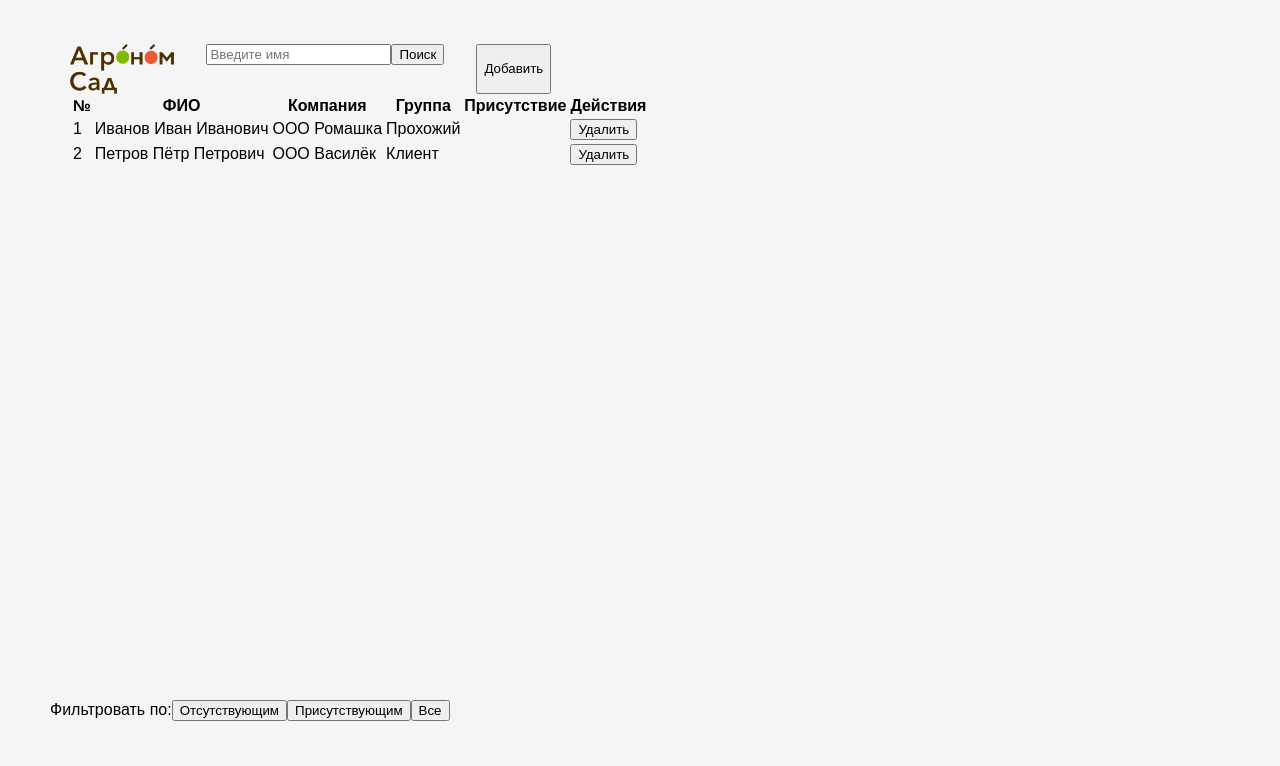
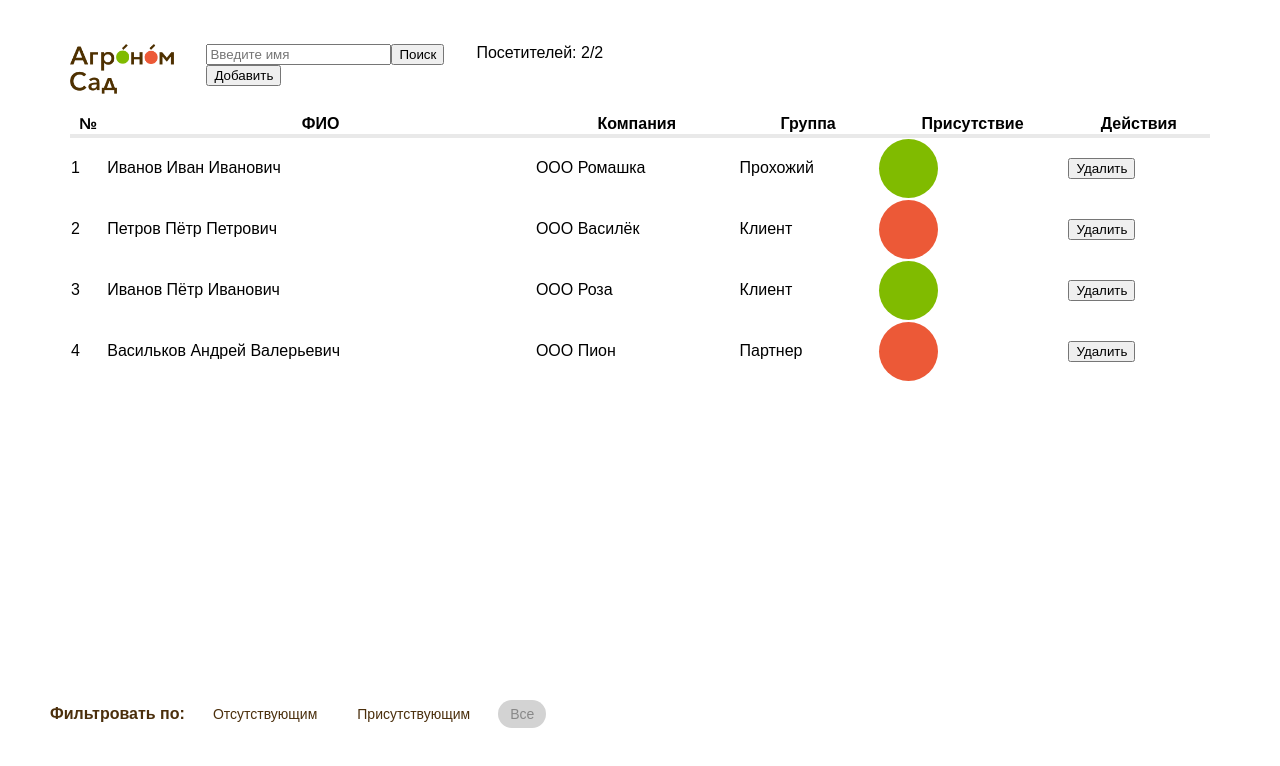
Before and after one commit to mcalexandretion/visitor-app-project, a React (Vite) app: page / in a window 1280 px wide. Shown: the top 766 px of the page. Built offline with nearby package versions, Linux system fonts and the light colour scheme; data requests are answered from the project's data file.

Commit message:
add save filter changes and count of visitors

```diff
--- a/db.json
+++ b/db.json
@@ -13,6 +13,20 @@
       "company": "ООО Василёк",
       "group": "Клиент",
       "present": false
+    },
+    {
+      "fullName": "Иванов Пётр Иванович",
+      "company": "ООО Роза",
+      "group": "Клиент",
+      "present": true,
+      "id": "54235976-e6d5-4ee1-a517-60d0db5f95c2"
+    },
+    {
+      "fullName": "Васильков Андрей Валерьевич",
+      "company": "ООО Пион",
+      "group": "Партнер",
+      "present": false,
+      "id": "424db4cd-99a3-44c1-b4a0-a0abd307650c"
     }
   ]
 }
--- a/src/App.tsx
+++ b/src/App.tsx
@@ -7,53 +7,78 @@ import { Modal } from './components/Modal';
 import { SearchForm } from './components/SearchForm';
 import { PresenceFilter } from './components/PresenceFilter';
 import './index.css';
-import logo from'./assets/logo.png';
+import logo from './assets/logo.png';
+
 function App() {
   const [visitors, setVisitors] = useState<Visitor[]>([]);
   const [isModalOpen, setIsModalOpen] = useState(false);
   const [editingVisitor, setEditingVisitor] = useState<Visitor | null>(null);
-  const [filters, setFilters] = useState<{ fullName?: string; present?: boolean }>({});
+  const [filters, setFilters] = useState<{ fullName?: string; present?: boolean }>({
+    fullName: undefined,
+    present: undefined,
+  });
+  const [isLoading, setIsLoading] = useState(true);
+
 
   useEffect(() => {
-    // Загрузка фильтров из URL при монтировании
+    const loadDataFromUrl = async () => {
+      setIsLoading(true);
       const params = new URLSearchParams(window.location.search);
-    const fullName = params.get('fullName') || '';
+      const fullName = params.get('fullName') || undefined;
       const present = params.get('present');
-    setFilters({
-      fullName: fullName || undefined,
+      const newFilters = {
+        fullName,
         present: present === 'true' ? true : present === 'false' ? false : undefined,
-    });
-  }, []);
+      };
+      console.log('URL Filters on load:', newFilters);
+      setFilters(newFilters);
+      await loadVisitors(newFilters);
+      setIsLoading(false);
+    };
+    loadDataFromUrl();
+  }, [window.location.search]);
 
-  useEffect(() => {
-    const loadVisitors = async () => {
+  // Загрузка посетителей с фильтрами
+  const loadVisitors = async (filters: { fullName?: string; present?: boolean }) => {
     try {
+      console.log('Fetching visitors with filters:', filters);
       const data = await fetchVisitors(filters);
+      console.log('Fetched visitors:', data);
       setVisitors(data);
     } catch (error) {
-        console.error(error);
+      console.error('Error loading visitors:', error);
     }
   };
-    loadVisitors();
-  }, [filters]);
+
+  const getVisitorCounts = () => {
+    const presentCount = visitors.filter((v) => v.present).length;
+    const absentCount = visitors.filter((v) => !v.present).length;
+    return { presentCount, absentCount };
+  };
 
   const handleSearch = (fullName: string) => {
     const newFilters = { ...filters, fullName: fullName || undefined };
+    console.log('Search filters:', newFilters);
     setFilters(newFilters);
     updateUrl(newFilters);
+    loadVisitors(newFilters);
   };
 
   const handlePresenceFilter = (present: boolean | undefined) => {
     const newFilters = { ...filters, present };
+    console.log('Presence filter:', newFilters);
     setFilters(newFilters);
     updateUrl(newFilters);
+    loadVisitors(newFilters);
   };
 
   const updateUrl = (filters: { fullName?: string; present?: boolean }) => {
     const params = new URLSearchParams();
     if (filters.fullName) params.set('fullName', filters.fullName);
     if (filters.present !== undefined) params.set('present', filters.present.toString());
-    window.history.pushState({}, '', `${window.location.pathname}?${params.toString()}`);
+    const newUrl = `${window.location.pathname}?${params.toString()}`;
+    console.log('Updated URL:', newUrl);
+    window.history.pushState({}, document.title, newUrl);
   };
 
   const handleAdd = async (data: Omit<Visitor, 'id'>) => {
@@ -61,8 +86,9 @@ function App() {
       const newVisitor = await createVisitor(data);
       setVisitors([...visitors, newVisitor]);
       setIsModalOpen(false);
+      loadVisitors(filters);
     } catch (error) {
-      console.error(error);
+      console.error('Error adding visitor:', error);
     }
   };
 
@@ -73,8 +99,9 @@ function App() {
       setVisitors(visitors.map((v) => (v.id === updatedVisitor.id ? updatedVisitor : v)));
       setIsModalOpen(false);
       setEditingVisitor(null);
+      loadVisitors(filters);
     } catch (error) {
-      console.error(error);
+      console.error('Error editing visitor:', error);
     }
   };
 
@@ -82,20 +109,32 @@ function App() {
     try {
       await deleteVisitor(id);
       setVisitors(visitors.filter((v) => v.id !== id));
+      loadVisitors(filters);
     } catch (error) {
-      console.error(error);
+      console.error('Error deleting visitor:', error);
     }
   };
 
+  const { presentCount, absentCount } = getVisitorCounts();
+
   return (
     <div className="app">
-      <div className="header">
-        <img src={logo} alt='logo' className="logo"/>
+      <header className="header">
+        <img src={logo} alt="logo" className="logo" />
+        <div className="search-add-container">
           <SearchForm onSearch={handleSearch} initialSearch={filters.fullName || ''} />
-        <button onClick={() => setIsModalOpen(true)}>Добавить</button>
+          <button className="add-button" onClick={() => setIsModalOpen(true)}>
+            Добавить
+          </button>
         </div>
+        <div className="visitor-count">Посетителей: {presentCount}/{absentCount}</div>
+      </header>
 
-      <div className='main-container'>
+      <main className="main-container">
+        {isLoading ? (
+          <p>Загрузка...</p>
+        ) : (
+          <>
             <VisitorList
               visitors={visitors}
               onEdit={(visitor) => {
@@ -104,18 +143,29 @@ function App() {
               }}
               onDelete={handleDelete}
             />
-      <Modal isOpen={isModalOpen} onClose={() => { setIsModalOpen(false); setEditingVisitor(null); }}>
+            <Modal
+              isOpen={isModalOpen}
+              onClose={() => {
+                setIsModalOpen(false);
+                setEditingVisitor(null);
+              }}
+            >
               <VisitorForm
                 visitor={editingVisitor || undefined}
                 onSubmit={editingVisitor ? handleEdit : handleAdd}
-          onClose={() => { setIsModalOpen(false); setEditingVisitor(null); }}
+                onClose={() => {
+                  setIsModalOpen(false);
+                  setEditingVisitor(null);
+                }}
               />
             </Modal>
-      </div>
+          </>
+        )}
+      </main>
 
-      <div className="footer">
+      <footer className="footer">
         <PresenceFilter onFilter={handlePresenceFilter} initialPresent={filters.present} />
-      </div>
+      </footer>
     </div>
   );
 }
--- a/src/components/PresenceFilter.module.css
+++ b/src/components/PresenceFilter.module.css
@@ -1,27 +1,33 @@
-.presence-filter {
+.presenceFilter {
   display: flex;
-  gap: 10px;
   align-items: center;
+  gap: 16px;
   margin-bottom: 20px;
-  max-width: 800px;
-  margin-left: auto;
-  margin-right: auto;
+  font-family: sans-serif;
 }
 
-.presence-filter label {
+.filterLabel {
   font-weight: bold;
+  color: #4b2f0c;
 }
 
-.presence-filter select {
-  padding: 8px;
-  border: 1px solid #ccc;
-  border-radius: 4px;
-  font-size: 16px;
+.filterButton {
+  background: none;
+  border: none;
+  color: #4b2f0c;
+  font-size: 14px;
+  cursor: pointer;
+  padding: 6px 12px;
+  border-radius: 16px;
+  transition: background-color 0.2s;
 }
 
-@media (max-width: 600px) {
-  .presence-filter {
-    flex-direction: column;
-    align-items: flex-start;
-  }
+.filterButton:hover {
+  background-color: #f0f0f0;
 }
+
+.filterButton.active {
+  background-color: #d3d3d3;
+  color: #888;
+  cursor: default;
+}
--- a/src/components/VisitorItem.module.css
+++ b/src/components/VisitorItem.module.css
@@ -1,43 +1,31 @@
-.visitor-item {
-  display: flex;
-  justify-content: space-between;
-  align-items: center;
-  padding: 15px;
-  border-bottom: 1px solid #eee;
-  animation: fadeIn 0.5s ease-in;
+.visitorRow {
+  transition: background-color 0.3s;
 }
 
-.visitor-actions {
-  display: flex;
-  gap: 10px;
+.visitorRow:hover {
+  background-color: #f9f9f9;
 }
 
-.visitor-actions button {
-  padding: 8px 16px;
-  border: none;
-  border-radius: 4px;
-  cursor: pointer;
+.visitorActions {
+  display: flex;
+  gap: 5px;
 }
 
-.visitor-actions button:first-child {
-  background: #007bff;
-  color: white;
+/* Стили для кружков */
+.presentCircle {
+  display: inline-block;
+  width: 59px;
+  height: 59px;
+  background-color: #80BB00;
+  border-radius: 50%;
+  vertical-align: middle;
 }
 
-.visitor-actions button:last-child {
-  background: #dc3545;
-  color: white;
+.absentCircle {
+  display: inline-block;
+  width: 59px;
+  height: 59px;
+  background-color: #EC5937;
+  border-radius: 50%;
+  vertical-align: middle;
 }
-
-@keyframes fadeIn {
-  from { opacity: 0; }
-  to { opacity: 1; }
-}
-
-@media (max-width: 600px) {
-  .visitor-item {
-    flex-direction: column;
-    align-items: flex-start;
-    gap: 10px;
-  }
-}
--- a/src/components/VisitorList.module.css
+++ b/src/components/VisitorList.module.css
@@ -1,4 +1,16 @@
-.visitor-list {
-  max-width: 800px;
-  margin: 0 auto;
+.visitorTable {
+  width: 100%;
+  border-collapse: collapse;
+  margin: 20px 0;
+  background: #fff;
 }
+
+
+.visitorTable th {
+  font-weight: bold;
+  border-bottom: 4px solid #E9E9E9;
+}
+
+.visitorTable td {
+  vertical-align: middle;
+}
--- a/src/index.css
+++ b/src/index.css
@@ -2,7 +2,7 @@ body {
   font-family: Arial, sans-serif;
   margin: 0;
   padding: 20px;
-  background: #f5f5f5;
+
 }
 
 .app {
@@ -30,3 +30,8 @@ body {
   width: auto;
   max-height: 50px;
 }
+hr {
+  border: none;
+  height: 1px;
+  background-color: #ccc;
+}
```
Lines whose indentation alone changed are shown as unchanged.
